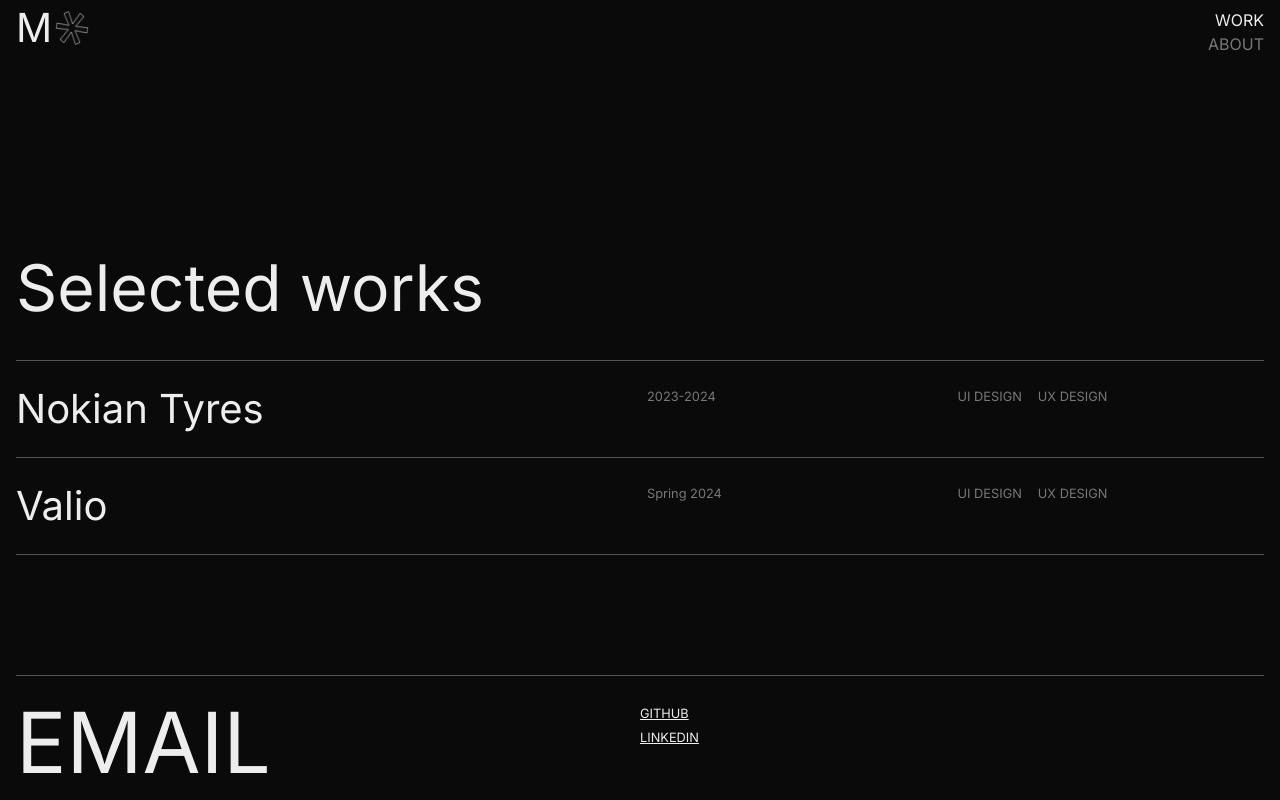
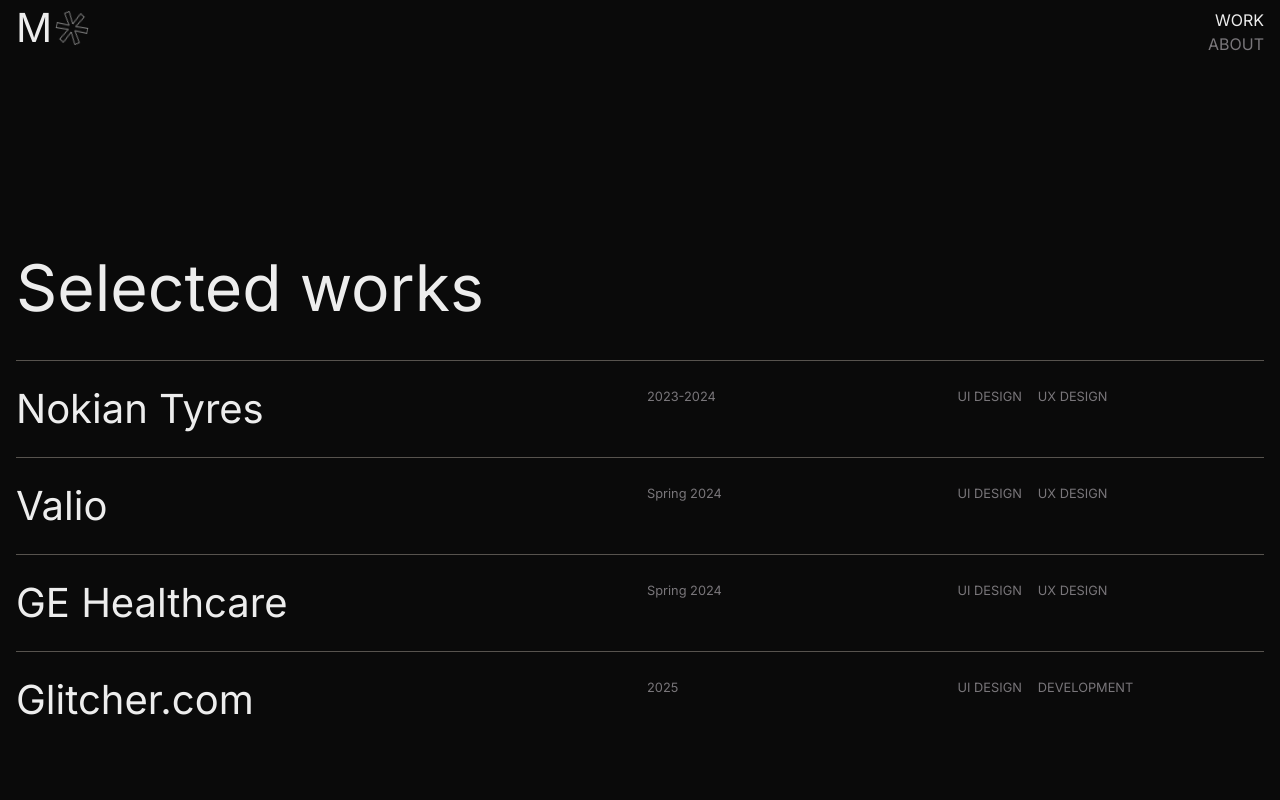
Before and after one commit to naumanm2/maxnaumanen, a Next.js app: page /work in a window 1280 px wide. Shown: the top 800 px of the page. Built offline with nearby package versions, Linux system fonts and the light colour scheme.

Commit message:
change height to min height

```diff
--- a/app/components/container.tsx
+++ b/app/components/container.tsx
@@ -1,5 +1,5 @@
 export default function Container({ children }: { children: React.ReactNode }) {
   return (
-    <div className="p-3 pt-16 md:p-4 h-full flex flex-col w-full">{children}</div>
+    <div className="p-3 pt-16 md:p-4 min-h-full flex flex-col w-full">{children}</div>
   );
 }
--- a/app/work/page.tsx
+++ b/app/work/page.tsx
@@ -4,7 +4,7 @@
 export default function Works() {
   return (
     <>
-      <div className="pt-40 md:pt-60 flex-1 w-full overflow-x-hidden">
+      <div className="pt-40 md:pt-60 flex-1 w-full h-fit overflow-x-hidden">
         <h1 className="pb-6 md:pb-10">Selected works</h1>
         <Work
           border={true}
```
